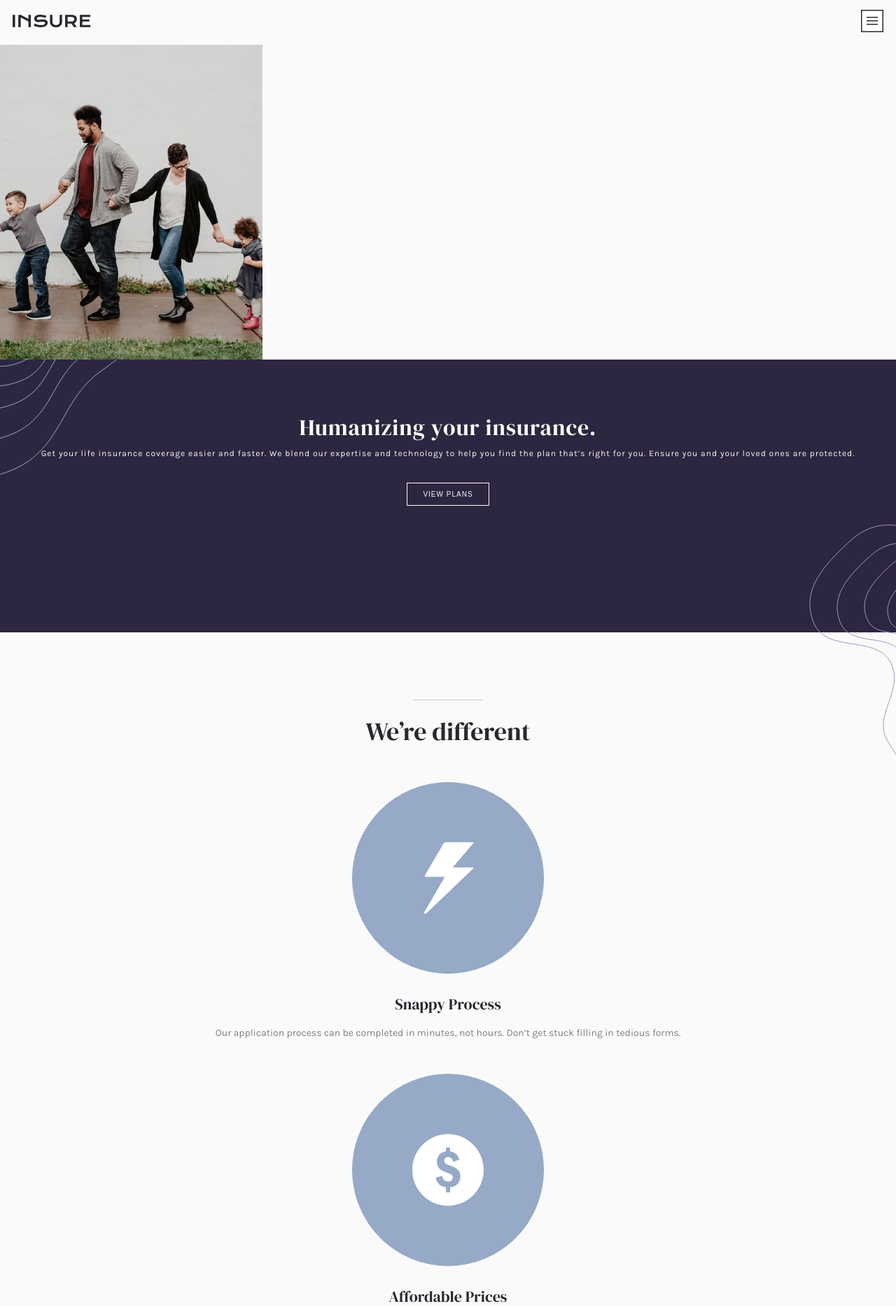
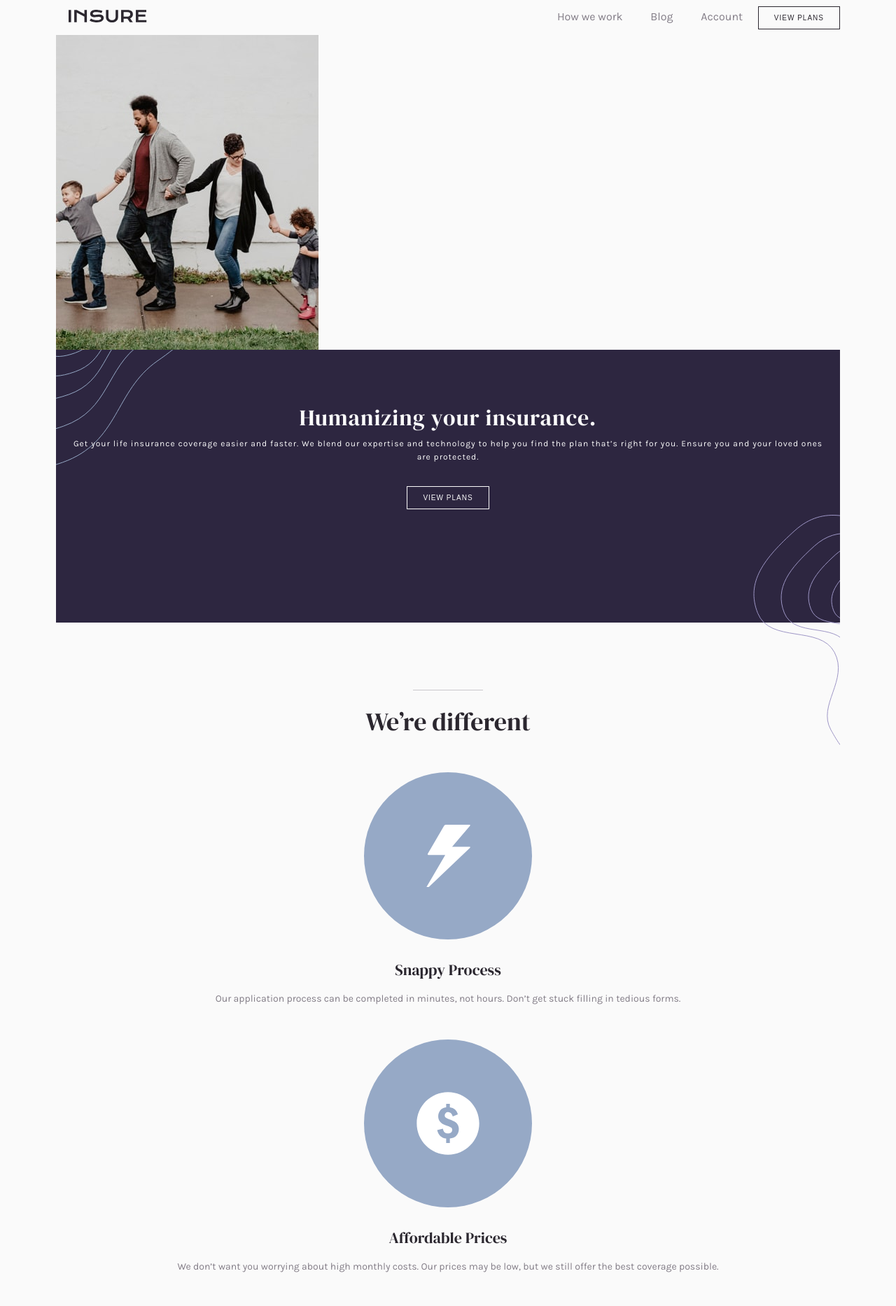
Before and after one commit to Z11mm/insure-landing-page, a PHP site: page / in a window 1280 px wide. Shown: the top 1867 px of the page at 70% size. Run offline with PHP 8.4, Linux system fonts and the light colour scheme.

Commit message:
added partial for desktop styles and adding desktop styles

```diff
--- a/index.html
+++ b/index.html
@@ -17,12 +17,13 @@
   </head>
 
   <body>
+    <main class="main-container">
       <header>
         <nav class="header-links">
           <a href="#" class="logo">
             <img src="./images/logo.svg" alt="Brand Logo" />
           </a>
-        <div class="options hide">
+          <div id="options">
             <a href="#">
               How we work
             </a>
@@ -35,13 +36,10 @@
             <button type="button" class="button">View plans</button>
           </div>
           <a href="#" id="hamburger" class="icon"
-          ><img
-            src="./images/icon-hamburger.svg"
-
-            alt="More icon"
+            ><img src="./images/icon-hamburger.svg" alt="More icon"
           /></a>
           <a href="#" id="exit" class="icon hide"
-          ><img src="./images/icon-close.svg"  alt="Close"
+            ><img src="./images/icon-close.svg" alt="Close"
           /></a>
         </nav>
       </header>
@@ -66,24 +64,27 @@
           <img src="./images/icon-snappy-process.svg" alt="bolt icon" />
           <h3>Snappy Process</h3>
           <p>
-          Our application process can be completed in minutes, not hours. Don’t
-          get stuck filling in tedious forms.
+            Our application process can be completed in minutes, not hours.
+            Don’t get stuck filling in tedious forms.
           </p>
         </div>
         <div class="brand-details-content">
-        <img src="./images/icon-affordable-prices.svg" alt="dollar sign icon" />
+          <img
+            src="./images/icon-affordable-prices.svg"
+            alt="dollar sign icon"
+          />
           <h3>Affordable Prices</h3>
           <p>
-          We don’t want you worrying about high monthly costs. Our prices may be
-          low, but we still offer the best coverage possible.
+            We don’t want you worrying about high monthly costs. Our prices may
+            be low, but we still offer the best coverage possible.
           </p>
         </div>
         <div class="brand-details-content">
           <img src="./images/icon-people-first.svg" alt="people first icon" />
           <h3>People First</h3>
           <p>
-          Our plans aren’t full of conditions and clauses to prevent payouts. We
-          make sure you’re covered when you need it.
+            Our plans aren’t full of conditions and clauses to prevent payouts.
+            We make sure you’re covered when you need it.
           </p>
         </div>
       </section>
@@ -102,7 +103,9 @@
             <a href="#"
               ><img src="./images/icon-facebook.svg" alt="facebook"
             /></a>
-          <a href="#"><img src="./images/icon-twitter.svg" alt="twitter" /></a>
+            <a href="#"
+              ><img src="./images/icon-twitter.svg" alt="twitter"
+            /></a>
             <a href="#"
               ><img src="./images/icon-pinterest.svg" alt="pinterest"
             /></a>
@@ -155,7 +158,7 @@
           >. Coded by <a href="#">Zim</a>.
         </div>
       </footer>
-
+    </main>
     <script src="./mobileNav.js"></script>
   </body>
 </html>
--- a/mobileNav.js
+++ b/mobileNav.js
@@ -2,7 +2,7 @@ const hamburger = document.querySelector('#hamburger');
 const close = document.querySelector('#exit');
 
 const toggleMenu = () => {
-  const links = document.querySelector('.options');
+  const links = document.querySelector('#options');
 
   if (links.classList.toggle('options-open')) {
     links.classList.remove('hide');
--- /dev/null
+++ b/scss/_desktop.scss
@@ -0,0 +1,25 @@
+@media screen and (min-width: 600px) {
+  .main-container {
+    padding: 0 5rem;
+  }
+
+  .header-links {
+    #options {
+      display: block;
+      margin-left: auto;
+
+      a {
+        color: $dark-greyish-violet;
+      }
+
+      .button {
+          border-color: $very-dark-violet;
+          color: $very-dark-violet;
+      }
+    }
+
+    .icon {
+      display: none;
+    }
+  }
+}
--- a/scss/styles.scss
+++ b/scss/styles.scss
@@ -3,6 +3,7 @@
 @import 'base';
 @import 'button';
 @import 'links';
+@import 'desktop';
 
 %border-styles {
   background-color: $dark-greyish-violet;
```
Also changed, not shown: css/styles.min.css, 1 other file. Lines whose indentation alone changed are shown as unchanged.
